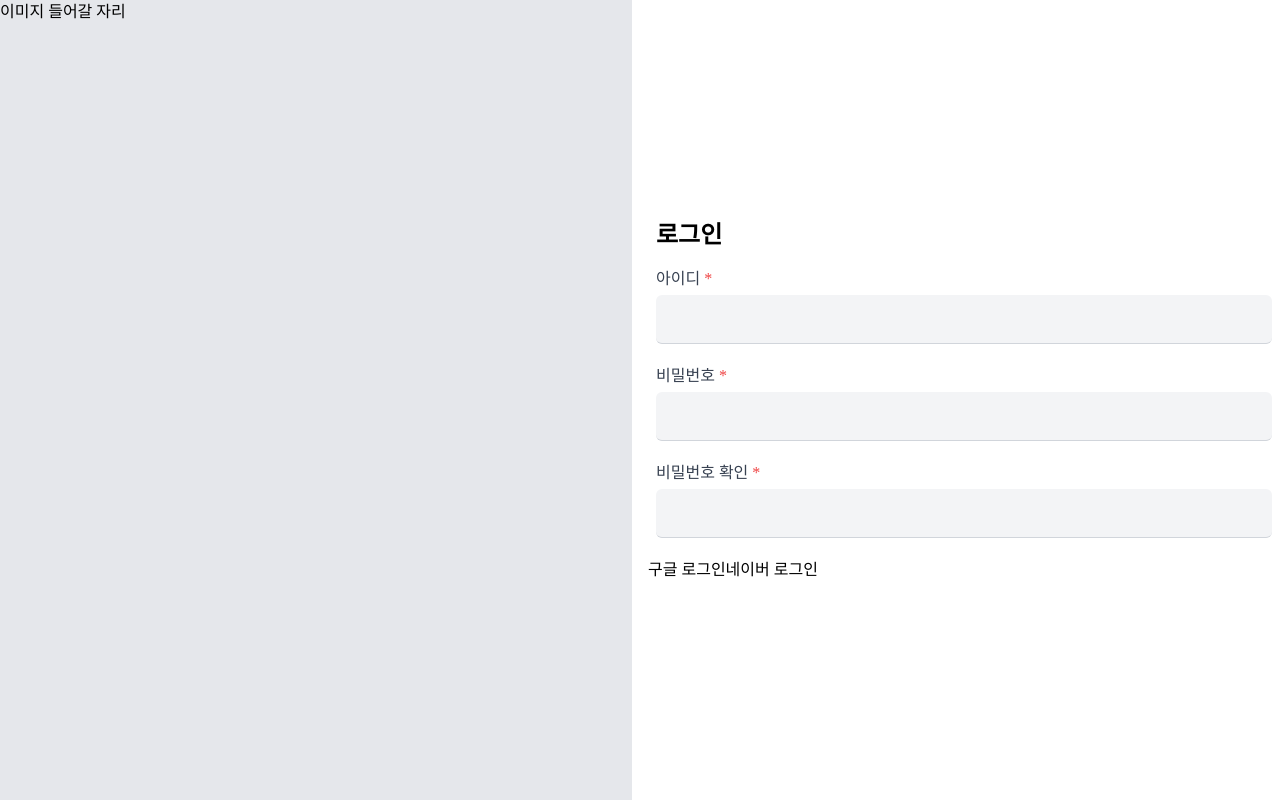
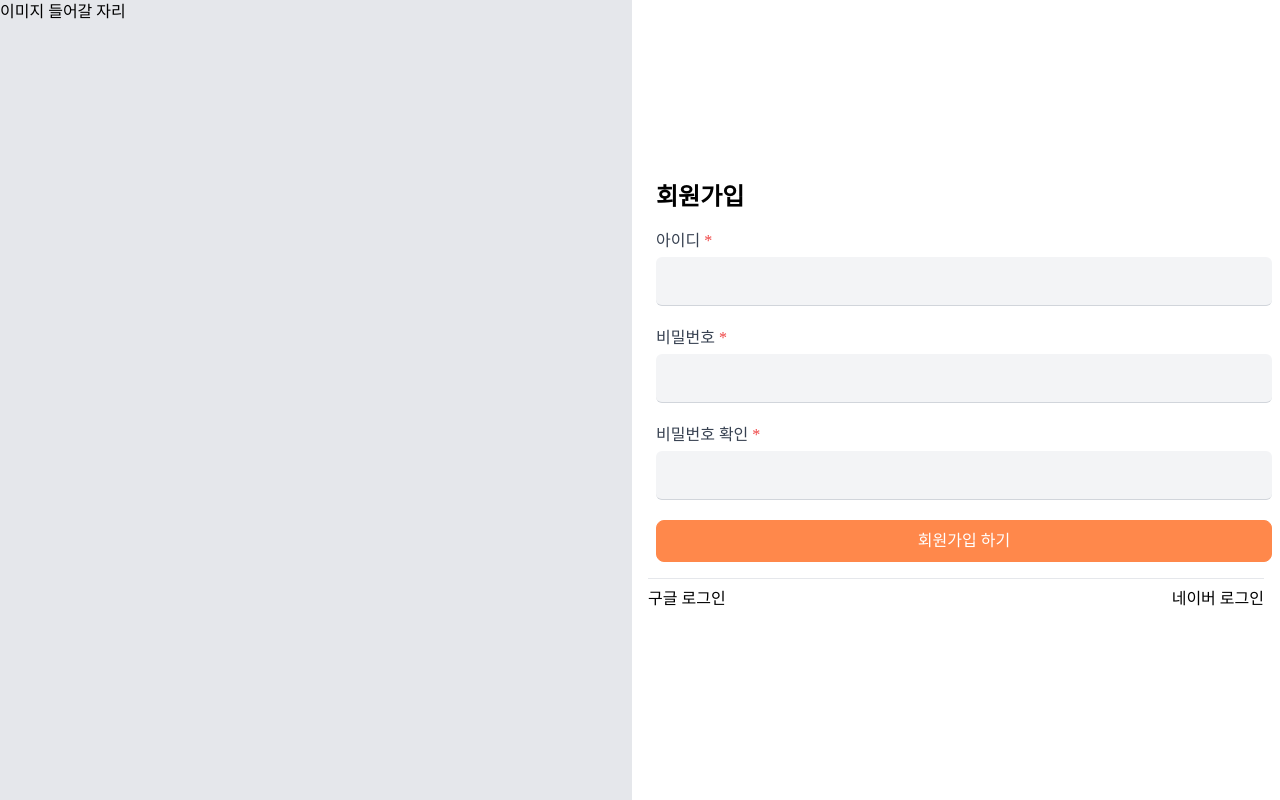
Before and after one commit to MinKonKim/Reservation-Management-System, a Next.js app: page /auth/signup in a window 1280 px wide. Built offline with nearby package versions, Linux system fonts and the light colour scheme.

Commit message:
feat : Button 컴포넌트 제작 및 적용.

```diff
--- a/src/app/(page)/auth/signup/page.tsx
+++ b/src/app/(page)/auth/signup/page.tsx
@@ -1,6 +1,6 @@
 "use client";
 
-import Input from "@/shared/components/Input";
+import { Button, Input } from "@/shared/components";
 import { SubmitHandler, useForm } from "react-hook-form";
 
 type SignupFormType = {
@@ -16,8 +16,8 @@ const SignupPage = () => {
 
   return (
     <div className="w-full mx-2">
-      <h2 className="font-semibold text-2xl ml-2 mb-4">로그인</h2>
-      <form onSubmit={handleSubmit(onSubmit)} className="w-full mx-2">
+      <h2 className="font-semibold text-2xl ml-2 mb-4">회원가입</h2>
+      <form onSubmit={handleSubmit(onSubmit)} className="w-full mx-2 mb-4">
         <Input {...register("email")} label="아이디" required />
         <Input
           {...register("password")}
@@ -31,8 +31,13 @@ const SignupPage = () => {
           type="password"
           required
         />
+        <Button type="submit" color="point" isFull>
+          회원가입 하기
+        </Button>
       </form>
-      <div>
+
+      {/*TODO: 소셜 로그인 컴포넌트화 필요. */}
+      <div className="border-t py-2 flex justify-between">
         <button>구글 로그인</button>
         <button>네이버 로그인</button>
       </div>
--- /dev/null
+++ b/src/shared/components/Button/Button.style.ts
@@ -0,0 +1,26 @@
+// 색상에 따른 기본 스타일 정의
+const buttonBaseColors: Record<string, string> = {
+  primary: "bg-primary-500 text-white border-primary-500",
+  secondary: "bg-secondary-500 text-white border-secondary-500",
+  point: "bg-point-500 text-white border-point-500",
+};
+
+export const buttonOutlineColors: Record<string, string> = {
+  primary:
+    "text-primary-500 border-primary-500 hover:bg-primary-600 hover:text-white",
+  secondary:
+    "text-secondary-500 border-secondary-500 hover:bg-secondary-600 hover:text-white",
+  point: "text-point-500 border-point-500 hover:bg-point-600 hover:text-white",
+};
+
+// Variant 스타일 설정
+export const buttonVariantStyles = (variant: string, color: string) => {
+  return variant === "filled"
+    ? `${buttonBaseColors[color]} hover:opacity-90 active:opacity-80`
+    : `${buttonBaseColors[color]} bg-transparent hover:opacity-90 active:opacity-80`;
+};
+
+// 너비 설정
+export const buttonWidthStyle = (isFull: boolean | undefined) => {
+  return isFull ? "w-full" : "w-auto";
+};
--- /dev/null
+++ b/src/shared/components/Button/Button.tsx
@@ -0,0 +1,31 @@
+import { ButtonHTMLAttributes } from "react";
+import { buttonVariantStyles, buttonWidthStyle } from "./Button.style";
+
+interface ButtonProps extends ButtonHTMLAttributes<HTMLButtonElement> {
+  children: React.ReactNode;
+  variant?: "filled" | "outline";
+  color?: "primary" | "secondary" | "point";
+  isFull?: boolean;
+}
+
+const Button = ({
+  children,
+  variant = "filled",
+  color = "primary",
+  isFull = false,
+  className,
+  ...props
+}: ButtonProps) => {
+  return (
+    <button
+      className={`px-4 py-2 rounded-lg font-medium border transition-all duration-200
+         ${buttonWidthStyle(isFull)}
+         ${buttonVariantStyles(variant, color)} ${className}`}
+      {...props}
+    >
+      {children}
+    </button>
+  );
+};
+
+export default Button;
--- /dev/null
+++ b/src/shared/components/index.ts
@@ -0,0 +1,2 @@
+export { default as Button } from "./Button";
+export { default as Input } from "./Input";
--- a/tailwind.config.ts
+++ b/tailwind.config.ts
@@ -13,6 +13,43 @@ export default {
         sans: ["var(--font-inter)", "system-ui", "sans-serif"],
         mono: ["var(--font-roboto)", "monospace"],
       },
+      colors: {
+        primary: {
+          100: "#E9EDF3",
+          200: "#D3DAE7",
+          300: "#BDC7DB",
+          400: "#A7B4CF",
+          500: "#91A2C3",
+          600: "#7B8FB7",
+          700: "#647CA9",
+          800: "#4C6081",
+          900: "#2E3A59",
+        },
+
+        secondary: {
+          100: "#F8F9FA",
+          200: "#F3F4F7",
+          300: "#EEEFF2",
+          400: "#E8EAEE",
+          500: "#E2E5EA",
+          600: "#DBDFE5",
+          700: "#D4D9E0",
+          800: "#BEC3CC",
+          900: "#A8AEB8",
+        },
+
+        point: {
+          100: "#FFF2EB",
+          200: "#FFE6D7",
+          300: "#FFD9C2",
+          400: "#FFCCAE",
+          500: "#FF884B", // 원본 컬러
+          600: "#F3773E",
+          700: "#E65B2A",
+          800: "#C84D22",
+          900: "#A33E1C",
+        },
+      },
     },
   },
   plugins: [],
```
